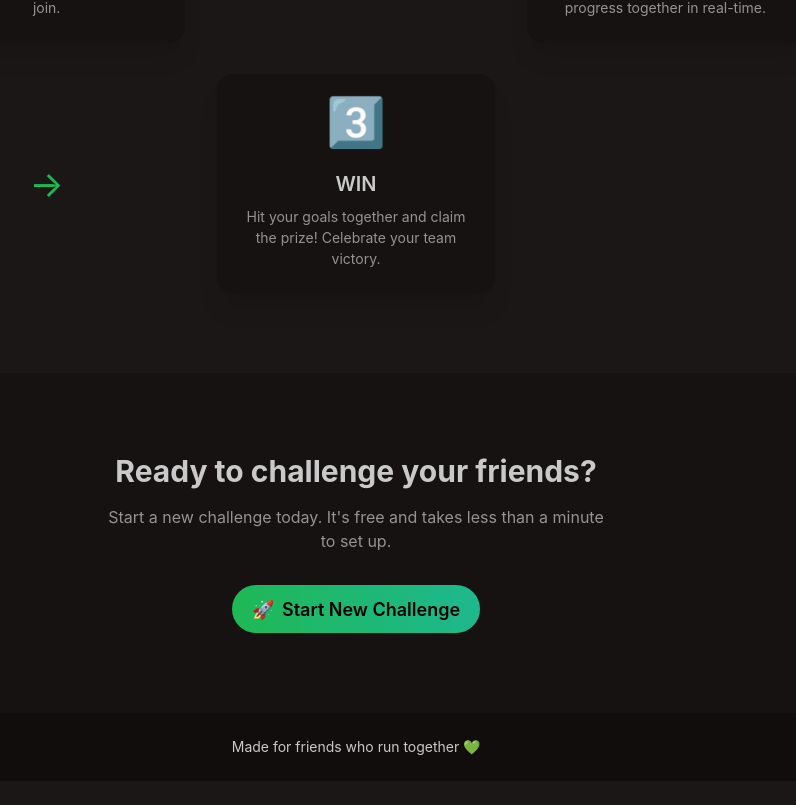
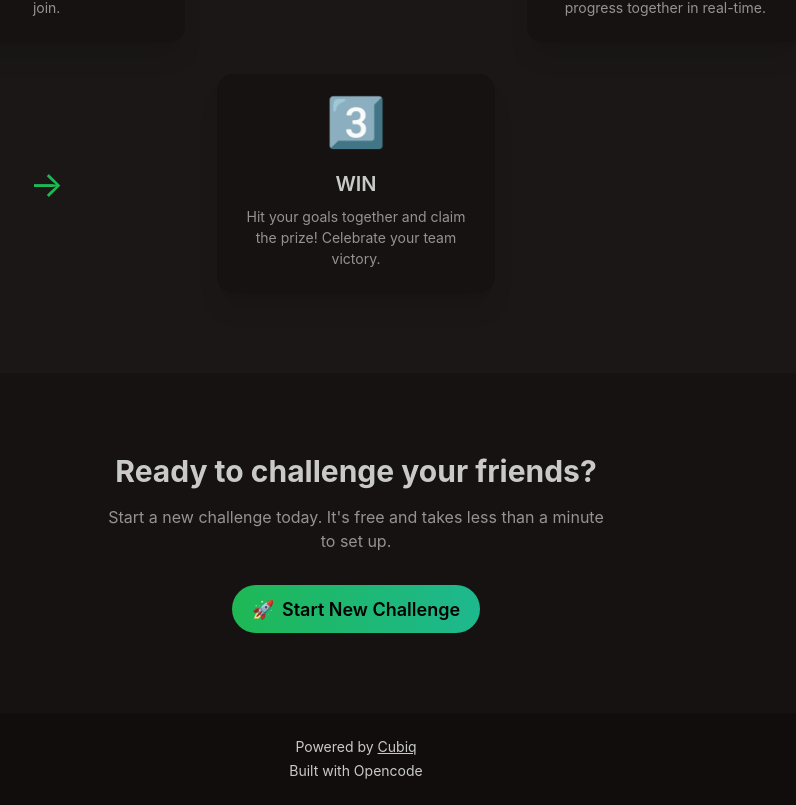
Before and after one commit to borumbombum/challenge-machine, a SvelteKit app: page / in a window 1280 px wide. Shown: the part 1108-1913 px from the top of the page, without its empty margins (284-1080 px from the left). Before the commit the page ends 1889 px from the top, so only its background shows below. Built offline with nearby package versions, Linux system fonts and the light colour scheme; no server answers; the database is empty.

Commit message:
Add Cubiq and Opencode to homepage footer

```diff
--- a/src/routes/+page.svelte
+++ b/src/routes/+page.svelte
@@ -162,8 +162,11 @@
 	<!-- Footer -->
 	<footer class="footer footer-center p-6 bg-base-300 text-base-content">
 		<div>
+			<p class="text-sm -mb-1">
+				Powered by <a href="https://www.cubiq.lat" class="link" target="_blank" rel="noopener noreferrer">Cubiq</a>
+			</p>
 			<p class="text-sm">
-				Made for friends who run together 💚
+				Built with Opencode
 			</p>
 		</div>
 	</footer>
```
